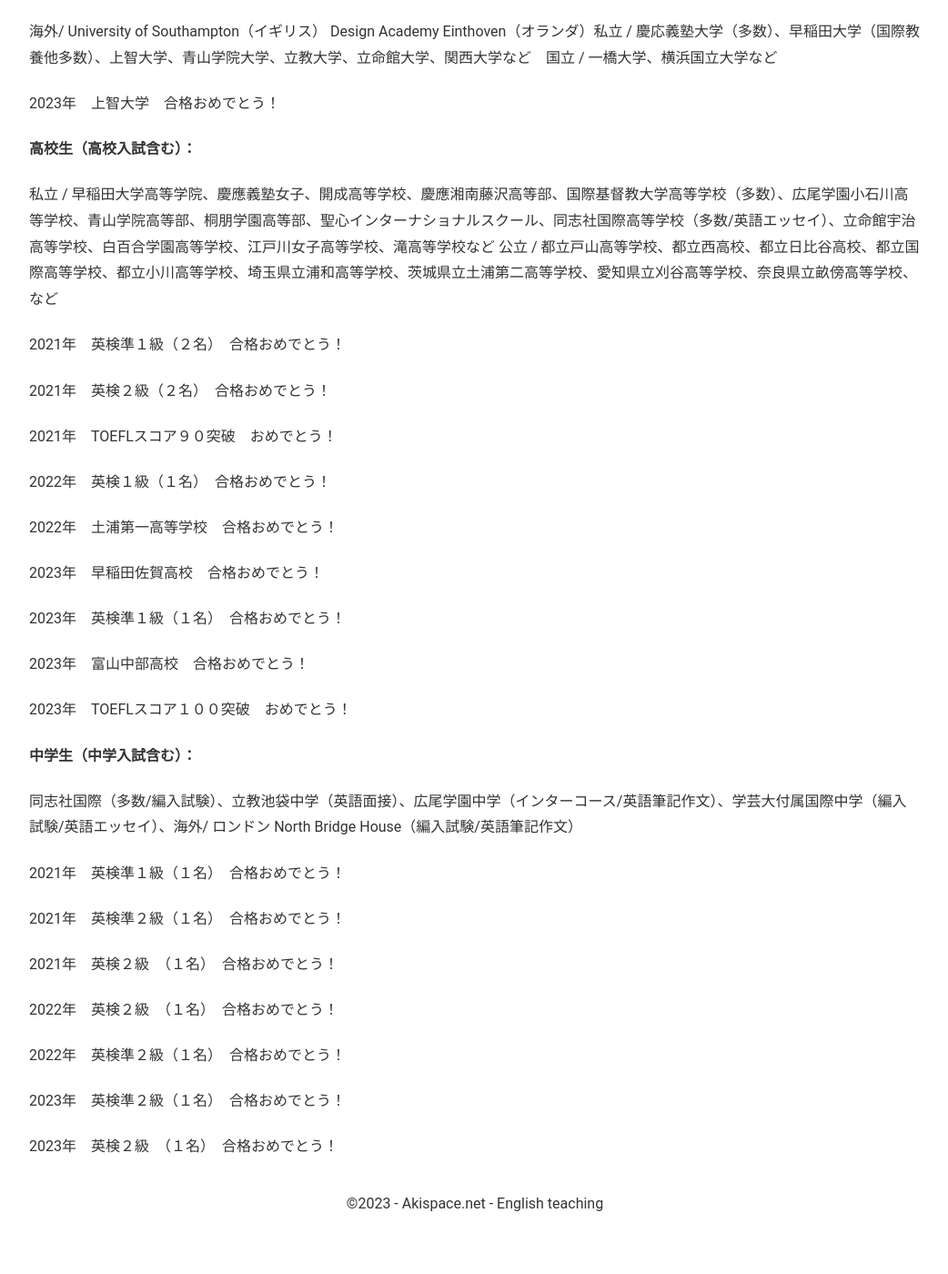
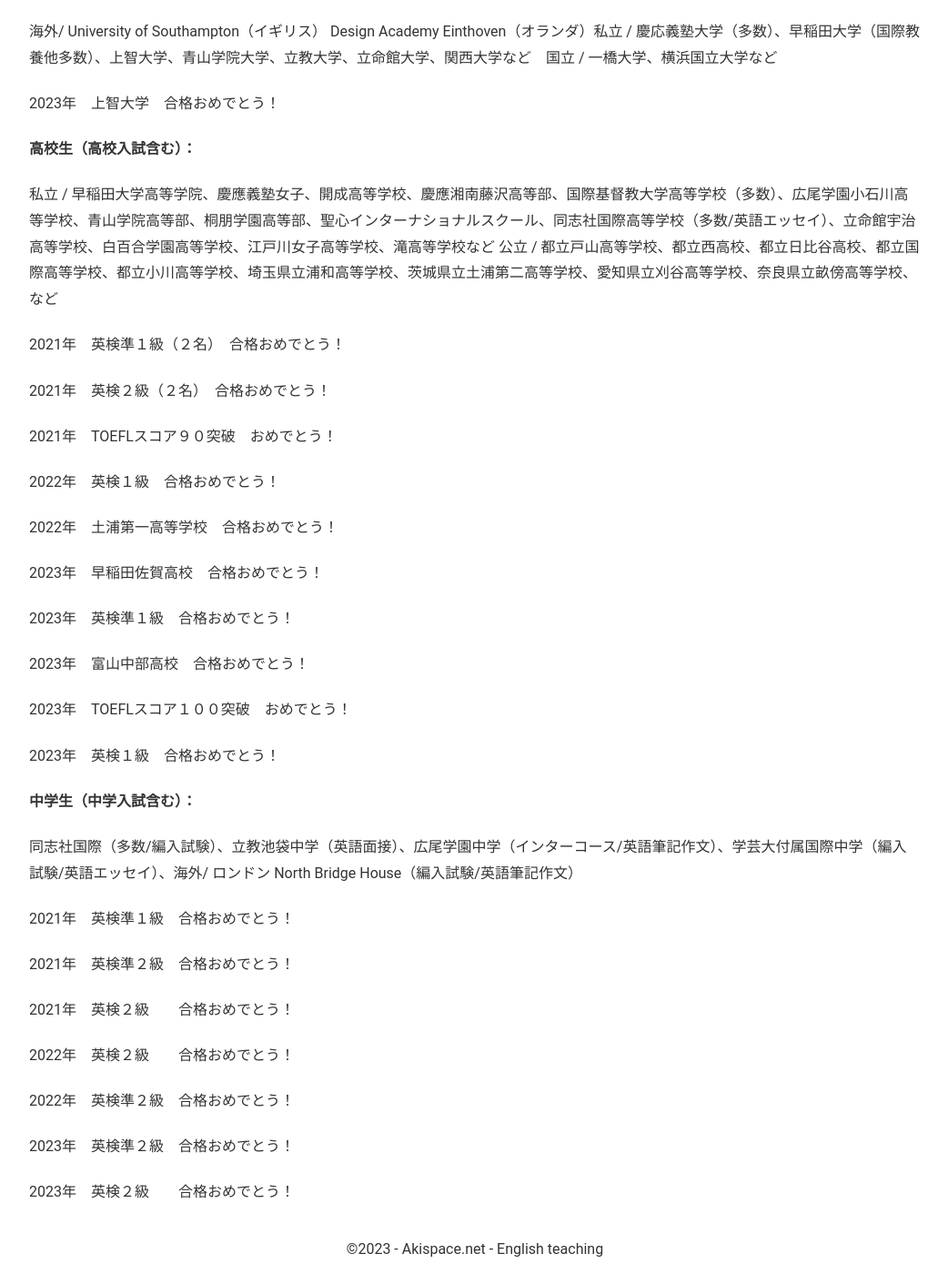
Before and after one commit to phocean/akispace, a Jekyll site: the page built from exam_results.md, in a window 1280 px wide and 1400 px high, scrolled down 1852 px. Shown: the whole window at 91% size, without its empty margins (118-1160 px from the left). Built offline with Jekyll 4.4.1, drawn with Linux system fonts in a browser that asks for light colours; before the commit the page ends 3202 px from its top, so only the background shows below that.

Commit message:
Update exam_results.md

```diff
--- a/exam_results.md
+++ b/exam_results.md
@@ -66,32 +66,34 @@
 
 2021年　TOEFLスコア９０突破　おめでとう！
 
-2022年　英検１級（１名）　合格おめでとう！
+2022年　英検１級　合格おめでとう！
 
 2022年　土浦第一高等学校　合格おめでとう！
 
 2023年　早稲田佐賀高校　合格おめでとう！
 
-2023年　英検準１級（１名）　合格おめでとう！
+2023年　英検準１級　合格おめでとう！
 
 2023年　富山中部高校　合格おめでとう！
 
 2023年　TOEFLスコア１００突破　おめでとう！
 
+2023年　英検１級　合格おめでとう！
+
 <strong>中学生（中学入試含む）：</strong>
 
 同志社国際（多数/編入試験）、立教池袋中学（英語面接）、広尾学園中学（インターコース/英語筆記作文）、学芸大付属国際中学（編入試験/英語エッセイ）、海外/ ロンドン North Bridge House（編入試験/英語筆記作文）
 
-2021年　英検準１級（１名）　合格おめでとう！
+2021年　英検準１級　合格おめでとう！
 
-2021年　英検準２級（１名）　合格おめでとう！
+2021年　英検準２級　合格おめでとう！
 
-2021年　英検２級　（１名）　合格おめでとう！
+2021年　英検２級　　合格おめでとう！
 
-2022年　英検２級　（１名）　合格おめでとう！
+2022年　英検２級　　合格おめでとう！
 
-2022年　英検準２級（１名）　合格おめでとう！
+2022年　英検準２級　合格おめでとう！
 
-2023年　英検準２級（１名）　合格おめでとう！
+2023年　英検準２級　合格おめでとう！
 
-2023年　英検２級　（１名）　合格おめでとう！
+2023年　英検２級　　合格おめでとう！
```
